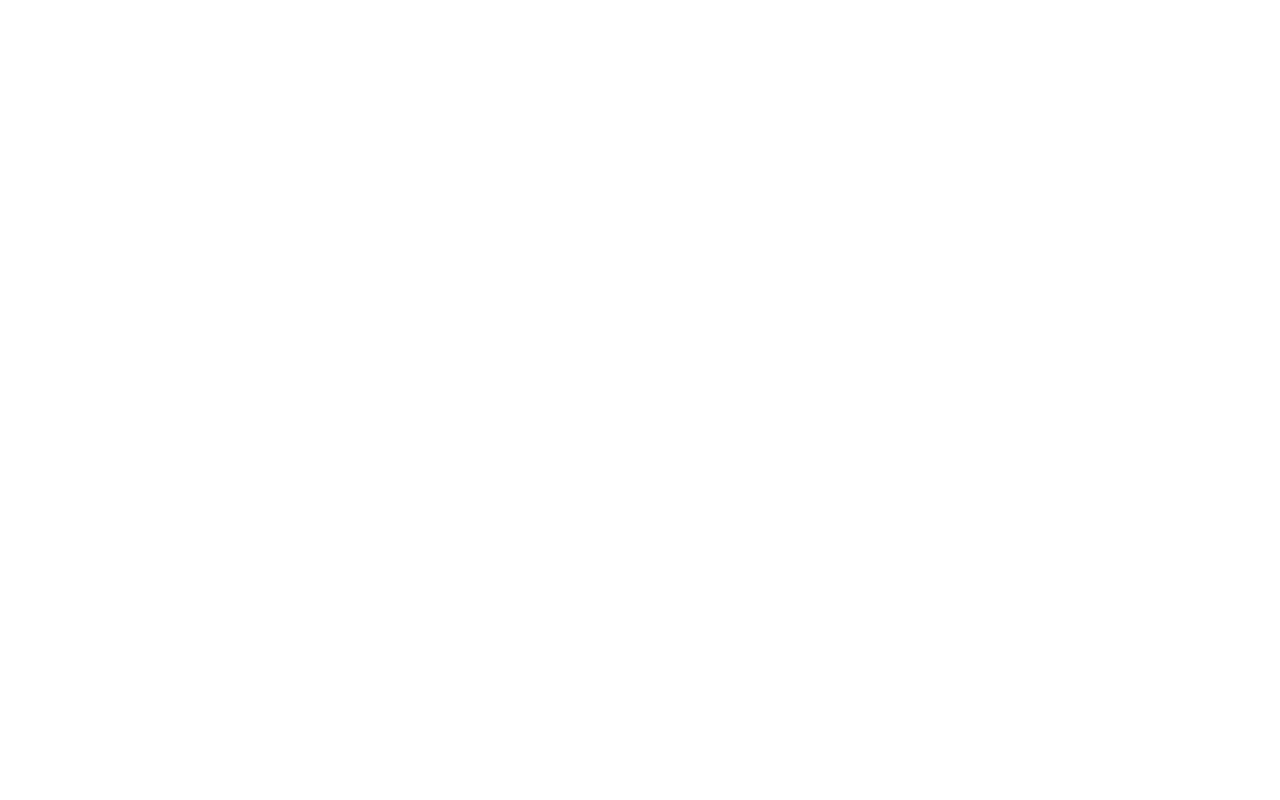
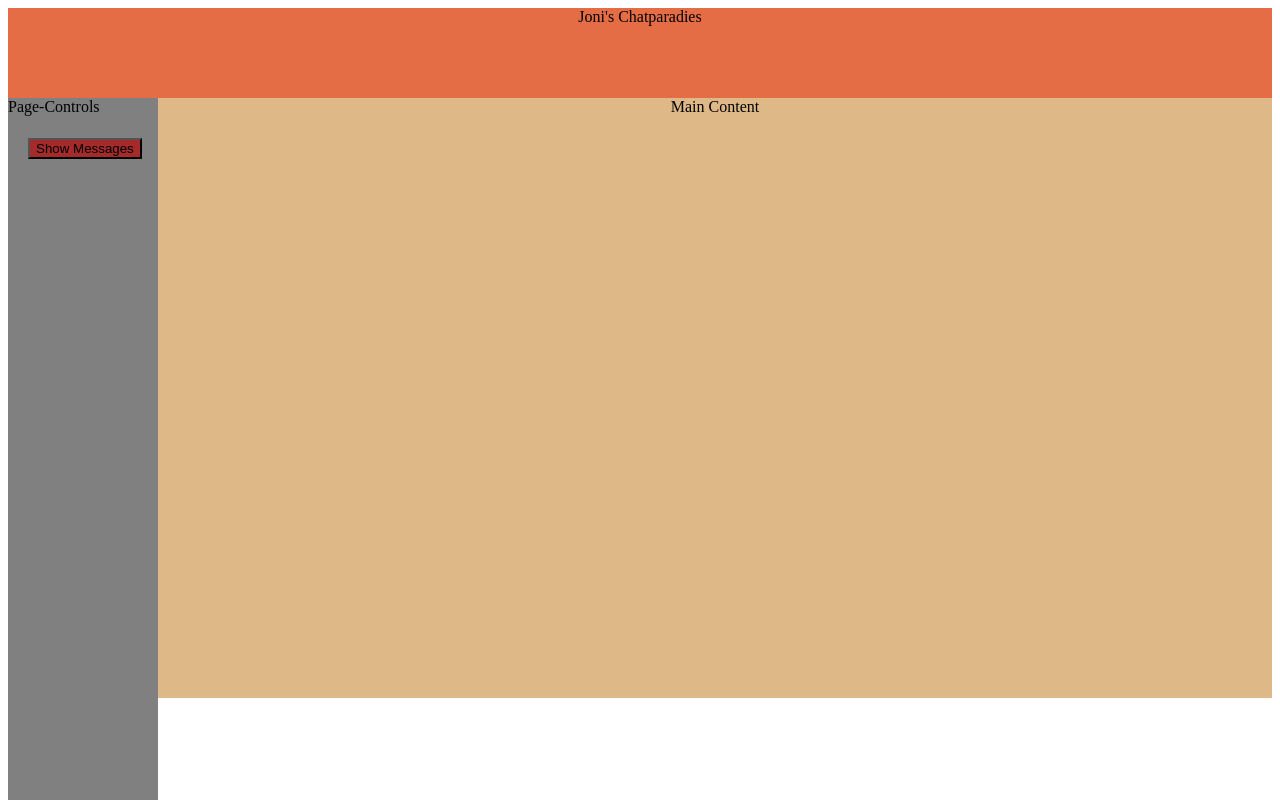
Before and after one commit to Jonathan-Sch/JoniChat, a website: page static/Index.html in a window 1280 px wide. Drawn offline with nearby package versions, Linux system fonts and the light colour scheme.

Commit message:
Simple UI

```diff
--- a/package.json
+++ b/package.json
@@ -13,6 +13,7 @@
   "author": "j.s.",
   "license": "ISC",
   "dependencies": {
-    "express": "^4.17.1"
+    "express": "^4.17.1",
+    "jquery": "^3.5.1"
   }
 }
--- a/static/Index.html
+++ b/static/Index.html
@@ -2,9 +2,62 @@
 <html>
 <head>
 <meta charset="ISO-8859-1">
-<title>Insert title here</title>
+<script src="https://ajax.googleapis.com/ajax/libs/jquery/3.2.1/jquery.min.js"></script>
+<title>Joni_Chat</title>
+
+<style>
+aside{
+
+position: fixed;
+background-color: grey;
+width:150px;
+height: 100%;
+
+}
+
+aside button{
+
+background-color:Brown;
+position:absolute;
+left:20px;
+top: 40px;
+}
+
+
+main{
+position:relative;
+background-color: BurlyWood;
+margin-left: 150px;
+height: 600px;
+text-align: center;
+}
+
+header{
+
+background-color: rgb(229,109,69);
+text-align: center;
+height: 90px;
+
+}
+
+
+</style>
+
 </head>
 <body>
+<header id="titlescreen">Joni's Chatparadies
+</header>
+<aside id="navbar">Page-Controls
+</aside>
+<main id="mainpage">Main Content
+</main>
 
 </body>
+
+<script>
+
+var showMessages =$('<button type="button" id="showUser" onclick="loadMessage()">Show Messages</button>');
+$("aside").append(showMessages);
+
+</script>
 </html>
```
Also changed, not shown: 1 other file.
